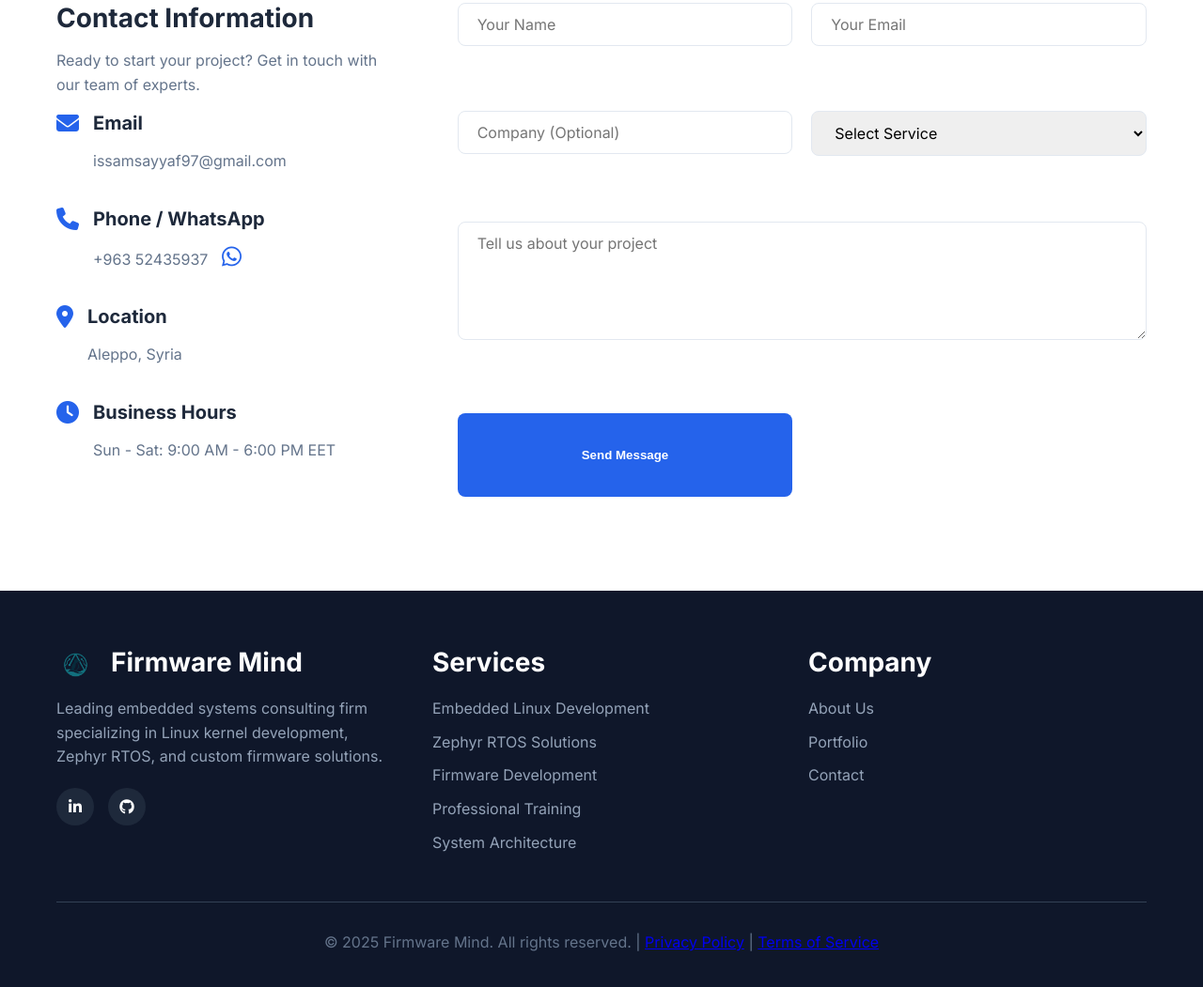
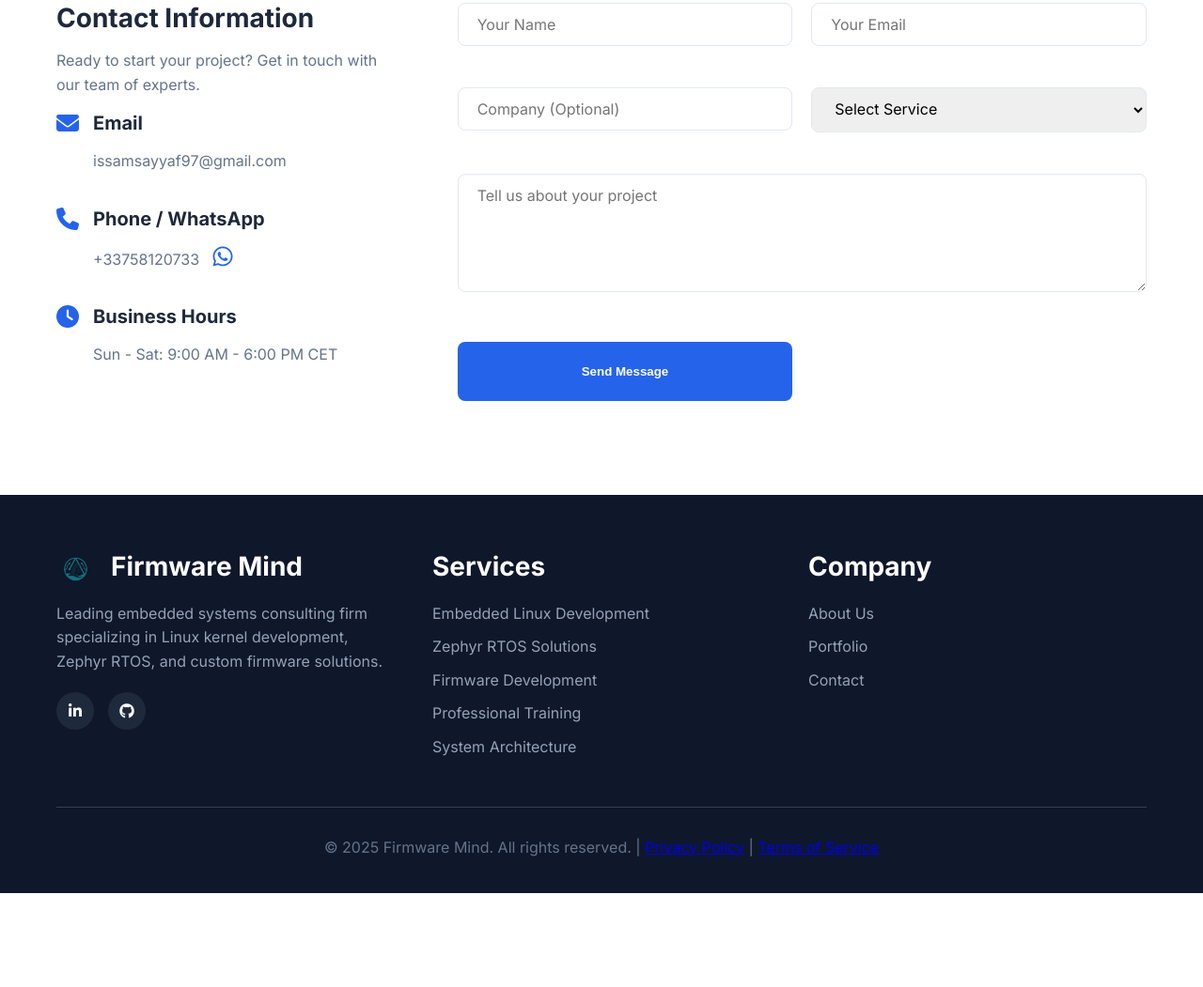
Before and after one commit to IssamSayyaf/firmwaremind, a website: page index.html in a window 1280 px wide. Shown: the part 6361-7412 px from the top of the page at 94% size. After the commit the page ends 7312 px from the top, so only its background shows below. Drawn offline with Linux system fonts and the light colour scheme.

Commit message:
third version

```diff
--- a/index.html
+++ b/index.html
@@ -1189,25 +1189,25 @@
                         <div>
                             <h4>Phone / WhatsApp</h4>
                             <p>
-                                <a href="tel:+96352435937" style="color: inherit; text-decoration: none;">+963 52435937</a>
-                                <a href="https://wa.me/96352435937" target="_blank" style="color: #25D366; text-decoration: none; margin-left: 10px;" title="Contact on WhatsApp">
+                                <a href="tel:+33758120733" style="color: inherit; text-decoration: none;">+33758120733</a>
+                                <a href="https://wa.me/33758120733" target="_blank" style="color: #25D366; text-decoration: none; margin-left: 10px;" title="Contact on WhatsApp">
                                     <i class="fab fa-whatsapp"></i>
                                 </a>
                             </p>
                         </div>
                     </div>
-                    <div class="info-item">
+                    <!-- <div class="info-item">
                         <i class="fas fa-map-marker-alt"></i>
                         <div>
                             <h4>Location</h4>
                             <p>Aleppo, Syria</p>
                         </div>
-                    </div>
+                    </div> -->
                     <div class="info-item">
                         <i class="fas fa-clock"></i>
                         <div>
                             <h4>Business Hours</h4>
-                            <p>Sun - Sat: 9:00 AM - 6:00 PM EET</p>
+                            <p>Sun - Sat: 9:00 AM - 6:00 PM CET</p>
                         </div>
                     </div>
                 </div>
```
Also changed, not shown: index-ar.html (+5 -5 lines).
